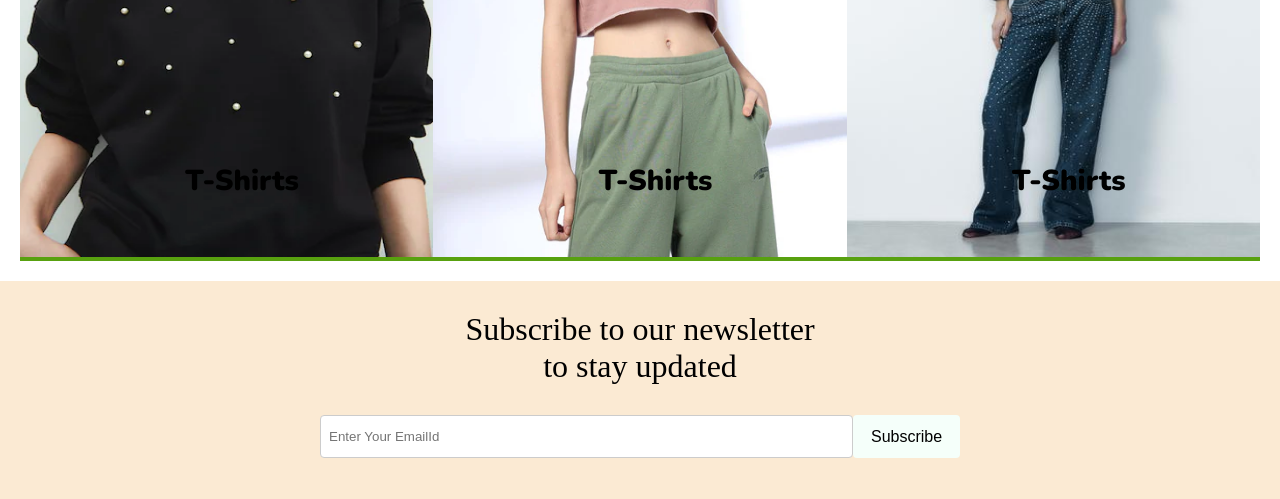
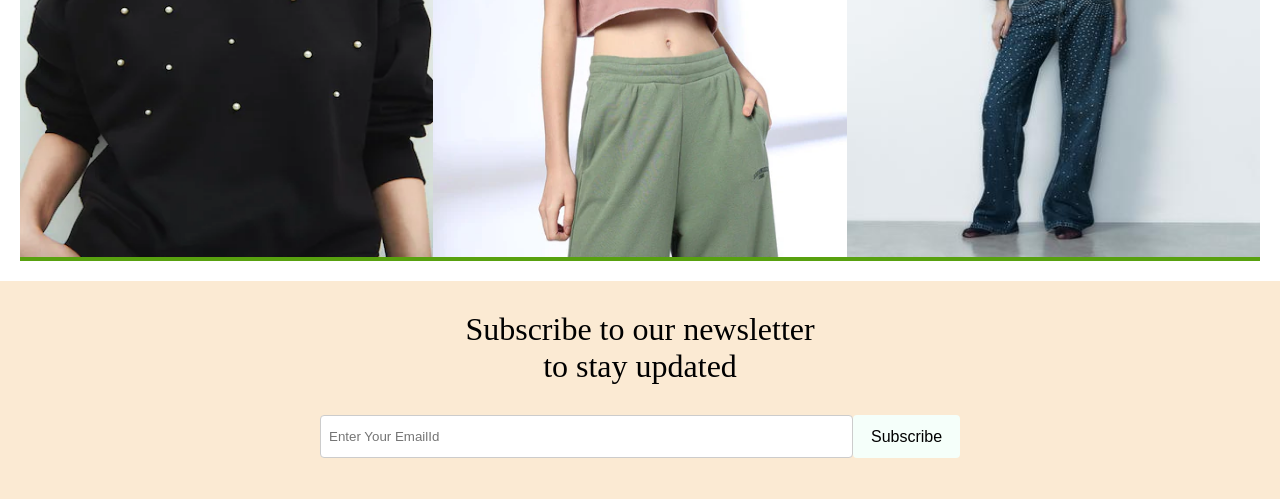
Before and after one commit to SwaValdaze/mytalorzone-website, a website: page index.html in a window 1280 px wide. Shown: the part 3850-4349 px from the top of the page. Drawn offline with nearby package versions, Linux system fonts and the light colour scheme; a web font is replaced by a local one.

Commit message:
Update index.html

```diff
--- a/index.html
+++ b/index.html
@@ -279,21 +279,21 @@
             <div class="t-grid-item">
                 <img src="Images\topmodel.webp" alt="">
                 <div class="t-details">
-                    <p>T-Shirts</p>
+                    <p> </p>
                 </div>
 
             </div>
             <div class="t-grid-item">
                 <img src="Images\trend.webp" alt="">
                 <div class="t-details">
-                    <p>T-Shirts</p>
+                    <p> </p>
                 </div>
 
             </div>
             <div class="t-grid-item">
                 <img src="Images\Tops (2).jpg" alt="">
                 <div class="t-details">
-                    <p>T-Shirts</p>
+                    <p> </p>
                 </div>
 
             </div>
```
